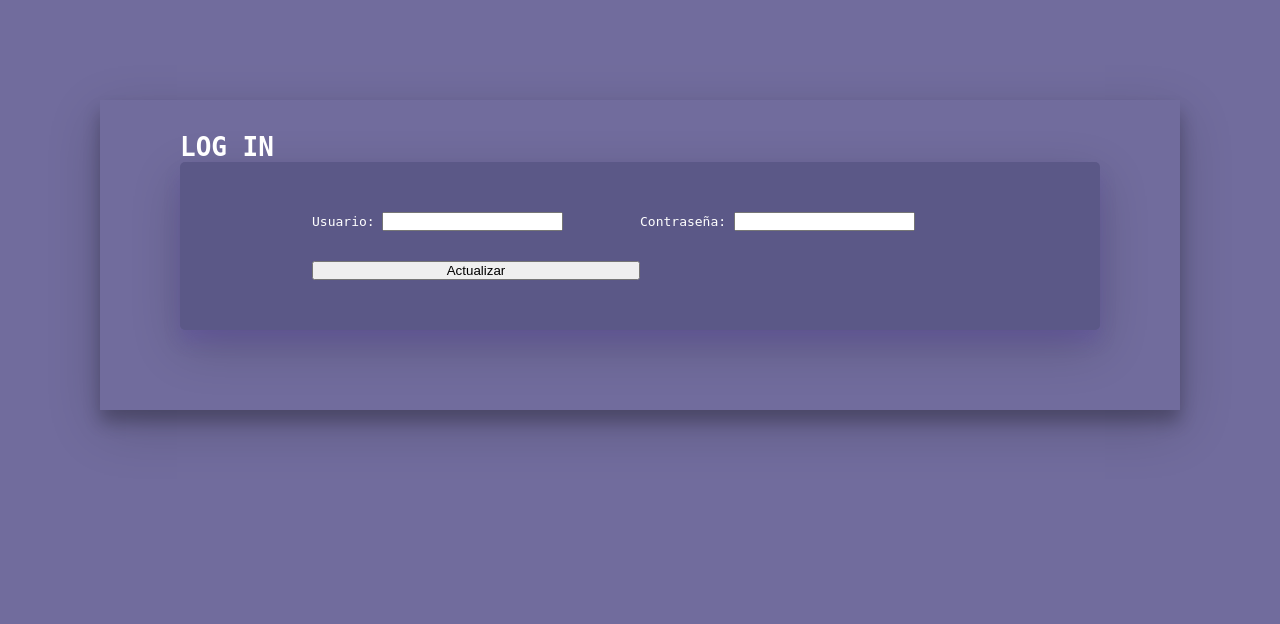
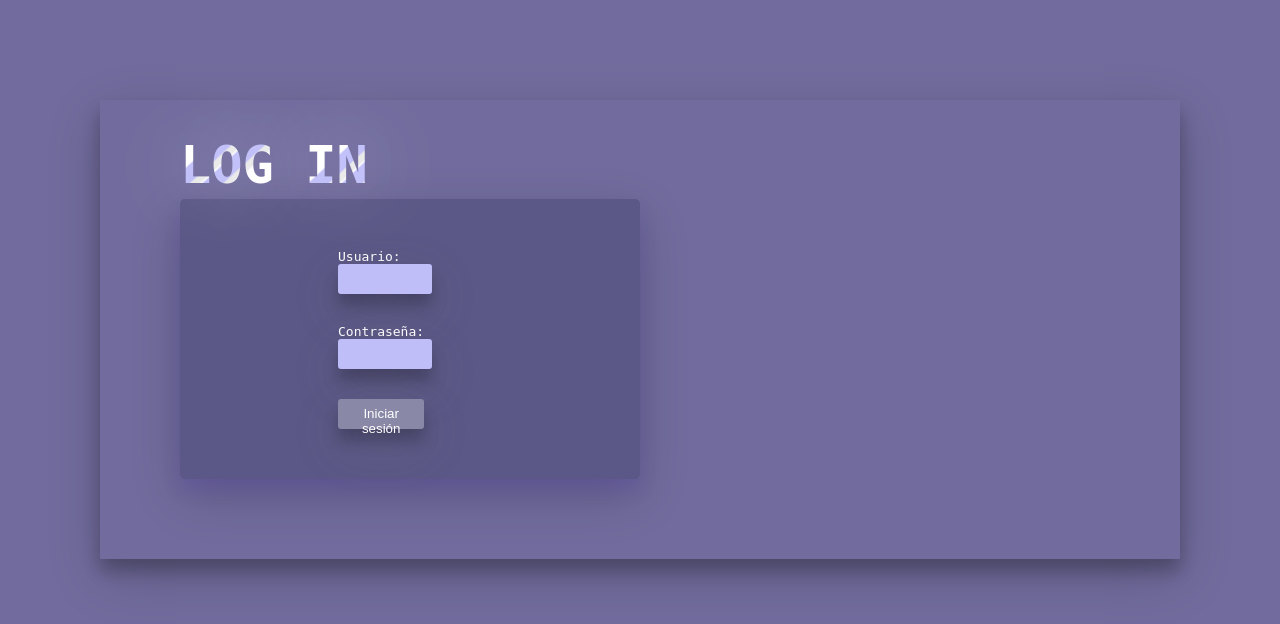
Before and after one commit to TYudy/entorno-virtual, a Flask app: page /login in a window 1280 px wide. Shown: the top 624 px of the page. Run offline with Flask 3, Linux system fonts and the light colour scheme.

Commit message:
Creacion de html canciones

```diff
--- a/app/app.py
+++ b/app/app.py
@@ -16,9 +16,6 @@ db = mysql.connector.connect(
 cursor = db.cursor()
 #Para ejecutar
 @app.route('/')
-
-
-
 def lista():
     cursor = db.cursor()
     cursor.execute('SELECT * FROM persona')
@@ -37,7 +34,7 @@ def registrar_usuario():
         Telefono = request.form.get('p_Telefono')
         Usuario= request.form.get('p_Usuario')
         Contrasena = request.form.get('p_Contrasena')
-        Cencriptada = check_password_hash(Contrasena)
+        Cencriptada = generate_password_hash(Contrasena)
 
 
         cursor.execute("SELECT * FROM persona WHERE p_Usuario = %s OR p_Email = %s", (Usuario, Email))
@@ -116,10 +113,10 @@ def encriptarcontra(contraencrip):
     #Generar un hash(encriptado) de la contraseña
     #encriptar = bcrypt.hashpw(contraencrip.encode('utf-8'),bcrypt.gensalt())
     encriptar = generate_password_hash(contraencrip)
-    #valor = check_password_hash(encriptar,contraencrip)
+    valor = check_password_hash(encriptar,contraencrip)
 
     #return "Encriptado:{0} | coincide: {1}".format(encriptar,valor)
-    return encriptar
+    return valor
 
 
 
@@ -137,7 +134,7 @@ def login():
      cursor.execute ("SELECT p_Usuario, p_Contraseña FROM persona where p_Usuario = %s ",(username,))
      resultado = cursor.fetchone()
 
-     if resultado and check_password_hash(password) == resultado[1]:
+     if resultado and check_password_hash(resultado[1], password ):
         session['usuario'] = username
         return redirect (url_for ('lista'))
 
@@ -148,6 +145,64 @@ def login():
 
     return render_template('Login.html')
 
+@app.route("/logout")
+def logaout():
+    session.pop('usuario',None)
+    print("Sesión finalizada")
+    return redirect(url_for('login'))
+
+@app.route("/a_cancion")
+def t_song():
+    cursor = db.cursor()
+    if request.method == 'POST':
+        Titulo = request.method.get('title')
+        Artista = request.method.get('artist')
+        Genero = request.method.get('genre')
+        Precio = request.method.get('price')
+        Duracion = request.method.get('duration')
+    return render_template('C_add.html')
+
+
+@app.route("/t_cancion")
+def add_song():
+    cursor = db.cursor()
+    if request.method == 'POST':
+        Nombres = request.form.get('p_Nombre')
+        Apellidos = request.form.get('p_Apellido')
+        Email = request.form.get('p_Email')
+        Direccion = request.form.get('p_Direccion')
+        Telefono = request.form.get('p_Telefono')
+        Usuario= request.form.get('p_Usuario')
+        Contrasena = request.form.get('p_Contrasena')
+        Cencriptada = generate_password_hash(Contrasena)
+
+
+        cursor.execute("SELECT * FROM persona WHERE p_Usuario = %s OR p_Email = %s", (Usuario, Email))
+        existe = cursor.fetchall()
+
+        if existe:
+            for v in existe:
+
+                if v [3] == Email and v[6] == Usuario:
+                    flash("El email y el usuario ya existen.", "mensaje")
+
+                elif v[3] == Email:
+                    flash("El email ya existe.", "me")
+
+                elif v[6] == Usuario:
+                    flash("El usuario ya existe.", "mu")
+
+
+            return redirect(url_for("registrar_usuario"))
+        else:
+            #insertar datos a la tabla persona
+            cursor.execute("INSERT INTO persona(P_Nombre, p_Apellido, p_Email, p_Direccion, p_Telefono, p_Usuario, p_Contraseña)VALUES(%s,%s,%s,%s,%s,%s,%s)",(Nombres, Apellidos, Email, Direccion, Telefono, Usuario, Cencriptada))
+            return redirect(url_for('registrar_usuario'))
+
+    db.commit()
+    return render_template("Registrar.html")
+
+
 
 
 if __name__ == '__main__':
--- a/app/static/css/login.css
+++ b/app/static/css/login.css
@@ -34,12 +34,77 @@ body{
     display: grid;
     background-color: #5b5887;
     z-index: 10;
-    width: 100%;
+    width: 50%;
     justify-content: center;
-    grid-template-columns: 40% 40%;
+    grid-template-columns: 40% ;
     padding: 50px;
     border-radius: 5px;
     box-shadow: 0 12px 16px 0 rgba(93, 68, 178, 0.24), 0 17px 50px 0 rgba(2, 2, 2, 0.19);
     row-gap: 30px;
 
     }
+
+    .text{
+
+        font: 500 2em/1 monospace;
+        letter-spacing: 0;
+        padding: .25em 0 .325em;
+        display: block;
+        margin: 0 auto;
+        text-shadow: 0 0 80px rgba(255,255,255,.5);
+
+        background: url('/static/img/Patron.png') repeat-y;
+        -webkit-background-clip: text;
+        background-clip: text;
+
+
+
+        -webkit-text-fill-color: transparent;
+        -webkit-animation: aitf 80s linear infinite;
+
+
+        -webkit-transform: translate3d(0,0,0);
+        -webkit-backface-visibility: hidden;
+
+    }
+
+    @-webkit-keyframes aitf {
+      0% { background-position: 0% 50%; }
+      100% { background-position: 100% 50%; }
+    }
+
+
+    input{
+        background:none;
+        border: none;
+        color: #000000;
+        outline: 0;
+        border-bottom: 1px solid #ffffff;
+        display: inline-block;
+        width: 65%;
+        cursor: pointer;
+          padding: 7px 10px;
+          height: 30px;
+          border: 0;
+        background: #bfbef9;
+        border-radius: 3px;
+        box-shadow: 0 12px 16px 0 rgba(0, 0, 0, 0.24), 0 17px 50px 0 rgba(114, 114, 114, 0.19);
+
+
+    }
+    button{
+        background:none;
+        border: none;
+        color: #ffffff;
+        outline: 0;
+        border-bottom: 1px solid #ffffff;
+        display: inline-block;
+        width: 60%;
+        cursor: pointer;
+          padding: 7px 10px;
+          height: 30px;
+          border: 0;
+        background: #8988a6;
+        border-radius: 3px;
+        box-shadow: 0 12px 16px 0 rgba(0, 0, 0, 0.24), 0 17px 50px 0 rgba(114, 114, 114, 0.19);
+    }
--- a/app/static/css/style.css
+++ b/app/static/css/style.css
@@ -53,7 +53,7 @@ form label{
 }
 
 
-input , button{
+ button{
     background:none;
     border: none;
     color: #ffffff;
@@ -70,7 +70,7 @@ input , button{
     box-shadow: 0 12px 16px 0 rgba(0, 0, 0, 0.24), 0 17px 50px 0 rgba(114, 114, 114, 0.19);
 }
 
-.datos input{
+input{
     background:none;
     border: none;
     color: #000000;
--- a/app/templates/Login.html
+++ b/app/templates/Login.html
@@ -24,7 +24,7 @@
             <input type="password" id="contraseña" name="Contral"  />
             </div>
 
-            <button type="submit">Actualizar</button>
+            <button type="submit">Iniciar sesión</button>
         </form>
 
     </div>
```
Also changed, not shown: app/templates/C_add.html (added, +49 -0 lines), app/templates/Lista.html (+5 -2 lines), app/templates/C_lista.html (added), app/templates/C_update.html (added).
